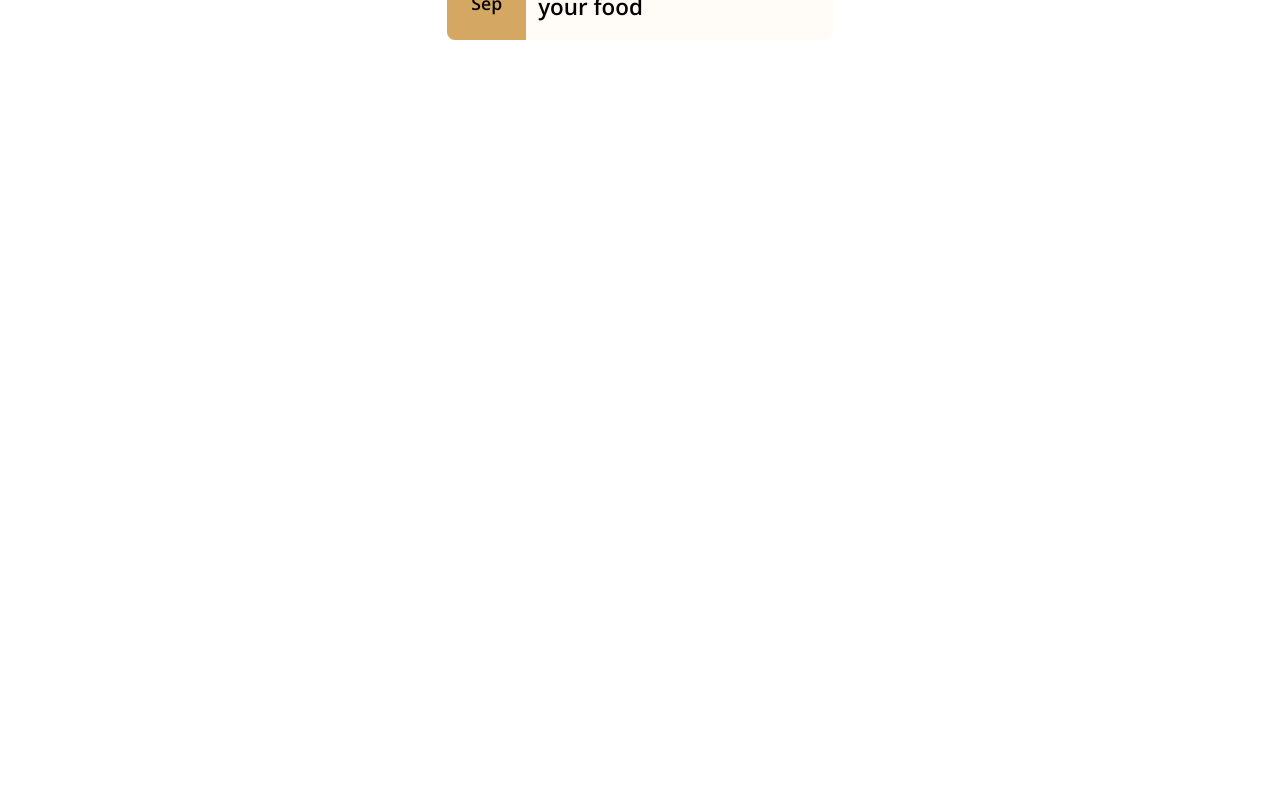
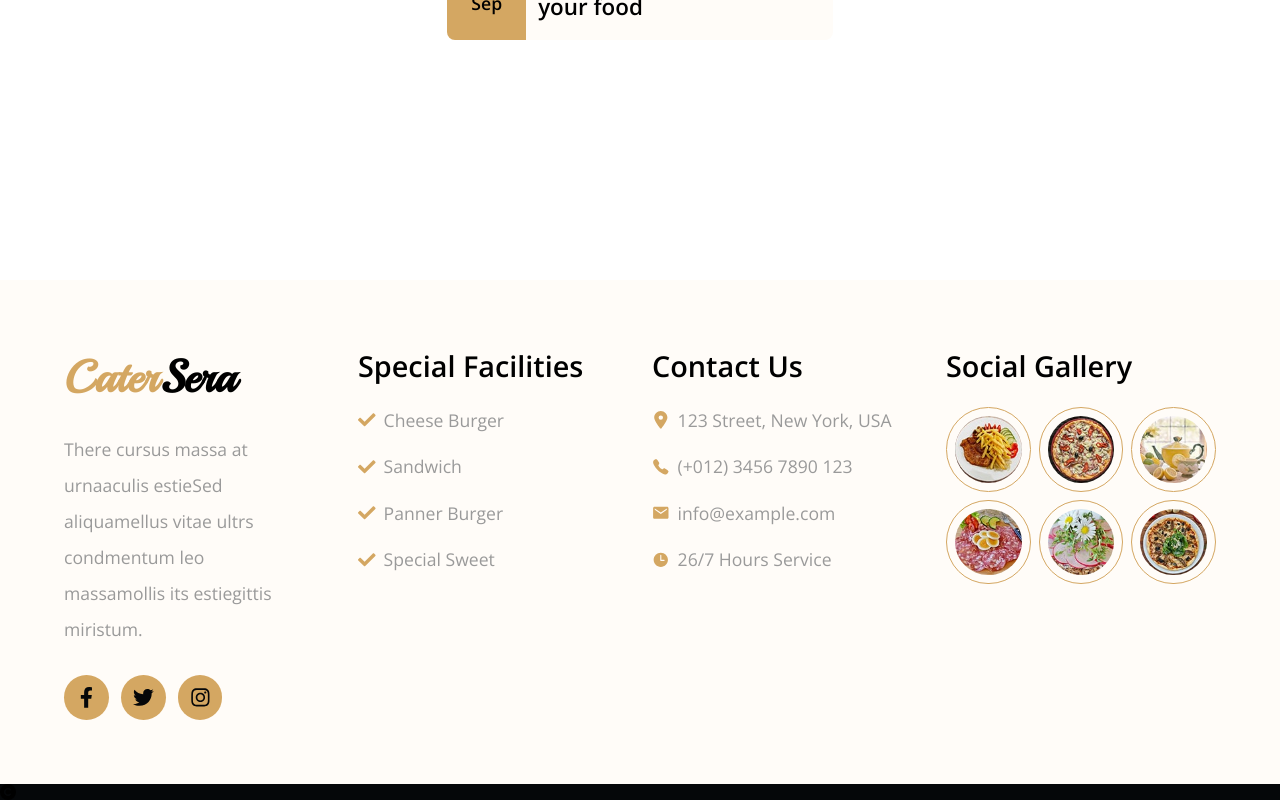
Before and after one commit to chwaleed/Resturant_Website, a React (Vite) app: page / in a window 1280 px wide. Shown: the part 10689-11489 px from the top of the page. Before the commit the page ends 10729 px from the top, so only its background shows below. Built offline with nearby package versions, Linux system fonts and the light colour scheme.

Commit message:
footer page is added

```diff
--- a/src/App.jsx
+++ b/src/App.jsx
@@ -1,12 +1,4 @@
 import { useState } from "react";
-import Button1 from "./compnents/button1";
-import Button2 from "./compnents/button2";
-import ServicesCard from "./compnents/servicesCard";
-import { FaHamburger } from "react-icons/fa";
-import GalleryCard from "./compnents/galleryCard";
-import MenuCard from "./compnents/menuCard";
-import menu1 from "./assets/Images/menu-01.jpg";
-import TeamCard from "./compnents/teamCard";
 import Navbar from "./compnents/navbar";
 import Hero from "./pages/Hero/Hero";
 import Aboutus from "./pages/About Us/Aboutus";
@@ -18,6 +10,7 @@ import Team from "./pages/Team/Team";
 import Testimonials from "./pages/Testimonials/Testimonials";
 import BlogCard from "./compnents/blogCard";
 import Blogs from "./pages/Blogs/Blogs";
+import Footer from "./pages/Footer/Footer";
 
 function App() {
   const [count, setCount] = useState(0);
@@ -34,42 +27,7 @@ function App() {
       <Team />
       <Testimonials />
       <Blogs />
-      {/* <>
-        <h1 className="text-[2rem] font-bold text-secondary font-heading">
-          Hello kese ho
-        </h1>
-        <Button1
-          size={"text-[1.1rem]"}
-          text={"Book Now"}
-          bg={"bg-primary"}
-          x={"px-7"}
-          y={"py-2"}
-        />
-        <Button2
-          size={"text-[1.1rem]"}
-          bg={"bg-light"}
-          text={"Book Now"}
-          x={"px-5"}
-          y={"py-1"}
-        />
-        <ServicesCard
-          title={"Our Services"}
-          dic={"Contrary to popular belief, ipsum is not simply random."}
-          logo={
-            <FaHamburger className="text-[8rem] group-hover:text-dark  transition duration-[0.7s] text-primary" />
-          }
-        />
-        <GalleryCard />
-        <MenuCard
-          img={menu1}
-          price={"90$"}
-          title={"Panner"}
-          text={
-            "Consectetur adipiscing elit sed dwso eiusmod tempor incididunt ut labore."
-          }
-        />
-        <TeamCard name={"Henry"} text={"Decoration Chef"} />
-      </> */}
+      <Footer />
     </>
   );
 }
--- /dev/null
+++ b/src/pages/Footer/Footer.jsx
@@ -0,0 +1,141 @@
+import React from "react";
+import { FaFacebookF } from "react-icons/fa";
+import { FaTwitter } from "react-icons/fa";
+import { FaInstagram } from "react-icons/fa";
+import Button1 from "../../compnents/button1";
+import { FaCheck } from "react-icons/fa";
+import { FaLocationDot } from "react-icons/fa6";
+import { IoCall } from "react-icons/io5";
+import { IoMdMail } from "react-icons/io";
+import { IoTime } from "react-icons/io5";
+import { FaCopyright } from "react-icons/fa6";
+import menu1 from "../../assets/Images/menu-01.jpg";
+import menu2 from "../../assets/Images/menu-02.jpg";
+import menu3 from "../../assets/Images/menu-03.jpg";
+import menu4 from "../../assets/Images/menu-04.jpg";
+import menu5 from "../../assets/Images/menu-05.jpg";
+import menu6 from "../../assets/Images/menu-06.jpg";
+
+function Footer() {
+  return (
+    <div className="mt-[15rem] font-body">
+      <div className="bg-light grid lg:grid-cols-4  md:grid-cols-2 px-[10%] md:px-[8%] lg:px-[5%] py-16 gap-6">
+        <div className="flex flex-col gap-5">
+          <h1 className="font-heading text-[2.7rem] md:text-[2.8rem] font-semibold">
+            <span className="text-primary">Cater</span>Sera
+          </h1>
+          <p className="leading-9 w-[90%] text-[1.1rem] text-secondary">
+            There cursus massa at urnaaculis estieSed aliquamellus vitae ultrs
+            condmentum leo massamollis its estiegittis miristum.
+          </p>
+          <div className="flex gap-3   mt-2">
+            <Button1
+              size={"text-[1.1rem]"}
+              text={<FaFacebookF className="text-[1.3rem]" />}
+              bg={"bg-primary"}
+              x={
+                "flex justify-center items-center w-[2.8rem] h-[2.8rem] rounded-[50%]"
+              }
+            />
+            <Button1
+              size={"text-[1.1rem]"}
+              text={<FaTwitter className="text-[1.3rem]" />}
+              bg={"bg-primary"}
+              x={
+                "flex justify-center items-center w-[2.8rem] h-[2.8rem] rounded-[50%]"
+              }
+            />
+            <Button1
+              size={"text-[1.1rem]"}
+              text={<FaInstagram className="text-[1.3rem]" />}
+              bg={"bg-primary"}
+              x={
+                "flex justify-center items-center w-[2.8rem] h-[2.8rem] rounded-[50%]"
+              }
+            />
+          </div>
+        </div>
+        <div className="flex flex-col gap-5">
+          <h1 className="text-[1.8rem]  font-semibold">Special Facilities</h1>
+          <ul className="flex text-secondary flex-col gap-5 text-[1.1rem]">
+            <li className="flex  items-center gap-2">
+              <FaCheck className="text-primary text-[1.1rem]" /> Cheese Burger
+            </li>
+            <li className="flex  items-center gap-2">
+              <FaCheck className="text-primary text-[1.1rem]" /> Sandwich
+            </li>
+            <li className="flex  items-center gap-2">
+              <FaCheck className="text-primary text-[1.1rem]" /> Panner Burger
+            </li>
+            <li className="flex  items-center gap-2">
+              <FaCheck className="text-primary text-[1.1rem]" /> Special Sweet
+            </li>
+          </ul>
+        </div>
+        <div className="flex flex-col gap-5">
+          <h1 className="text-[1.8rem] font-semibold">Contact Us</h1>
+          <ul className="flex text-secondary flex-col gap-5 text-[1.1rem]">
+            <li className="flex items-center gap-2">
+              <FaLocationDot className="text-primary text-[1.1rem]" /> 123
+              Street, New York, USA
+            </li>
+            <li className="flex items-center gap-2">
+              <IoCall className="text-primary text-[1.1rem]" /> (+012) 3456 7890
+              123
+            </li>
+            <li className="flex items-center gap-2">
+              <IoMdMail className="text-primary text-[1.1rem]" />{" "}
+              info@example.com
+            </li>
+            <li className="flex items-center gap-2">
+              <IoTime className="text-primary text-[1.1rem]" /> 26/7 Hours
+              Service
+            </li>
+          </ul>
+        </div>
+        <div className="flex flex-col gap-5">
+          <h1 className="text-[1.8rem] font-semibold">Social Gallery</h1>
+          <div className="grid grid-cols-3 gap-2">
+            <img
+              src={menu1}
+              className="rounded-[50%] w-[7rem] border-[1px] border-primary p-2"
+              alt=""
+            />
+            <img
+              src={menu2}
+              className="rounded-[50%] w-[7rem] border-[1px] border-primary p-2"
+              alt=""
+            />
+            <img
+              src={menu3}
+              className="rounded-[50%] w-[7rem] border-[1px] border-primary p-2"
+              alt=""
+            />
+            <img
+              src={menu4}
+              className="rounded-[50%] w-[7rem] border-[1px] border-primary p-2"
+              alt=""
+            />
+            <img
+              src={menu5}
+              className="rounded-[50%] w-[7rem] border-[1px] border-primary p-2"
+              alt=""
+            />
+            <img
+              src={menu6}
+              className="rounded-[50%] w-[7rem] border-[1px] border-primary p-2"
+              alt=""
+            />
+          </div>
+        </div>
+      </div>
+      <div className="bg-dark">
+        <h1>
+          <FaCopyright />{" "}
+        </h1>
+      </div>
+    </div>
+  );
+}
+
+export default Footer;
```
